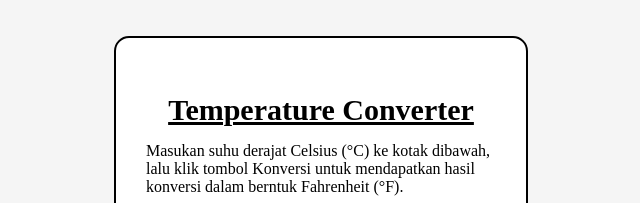
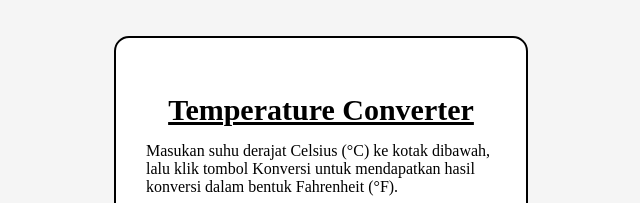
Before and after one commit to revou-fundamental-course/10-jun-24-MappelTech, a plain HTML site: page index.html in a window 1280 px wide. Shown: the top 203 px of the page, 319-959 px from the left. Drawn offline with Linux system fonts and the light colour scheme.

Commit message:
update typo

```diff
--- a/index.html
+++ b/index.html
@@ -9,7 +9,7 @@
 <body>
     <section class="container">
         <h1>Temperature Converter</h1>
-        <p>Masukan suhu derajat Celsius (°C) ke kotak dibawah, lalu klik tombol Konversi untuk mendapatkan hasil konversi dalam berntuk Fahrenheit (°F).</p>
+        <p>Masukan suhu derajat Celsius (°C) ke kotak dibawah, lalu klik tombol Konversi untuk mendapatkan hasil konversi dalam bentuk Fahrenheit (°F).</p>
         <form id="temperature-form">
             <label for="celsius">Celsius (°C) :</label>
             <section>
```
